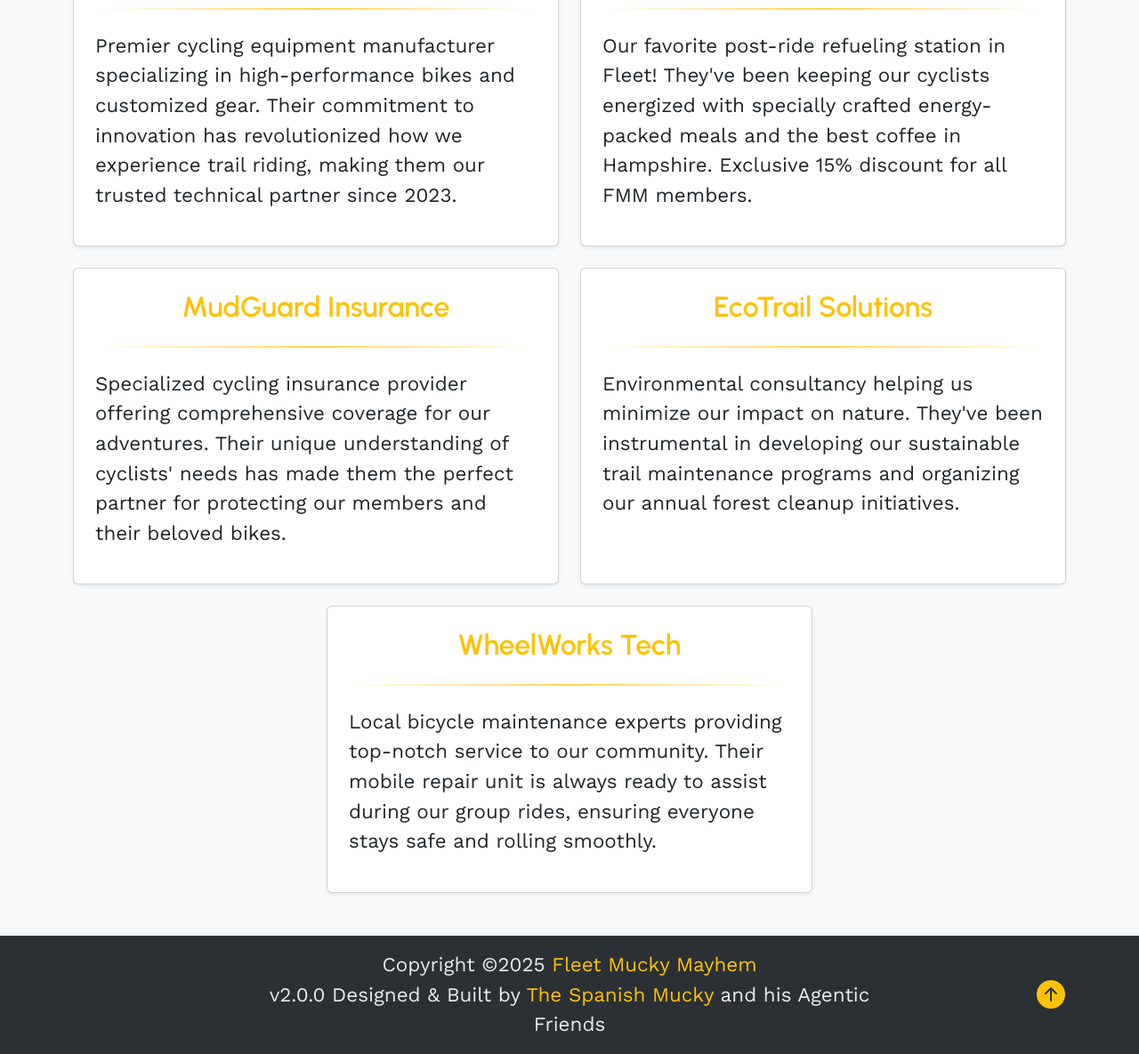
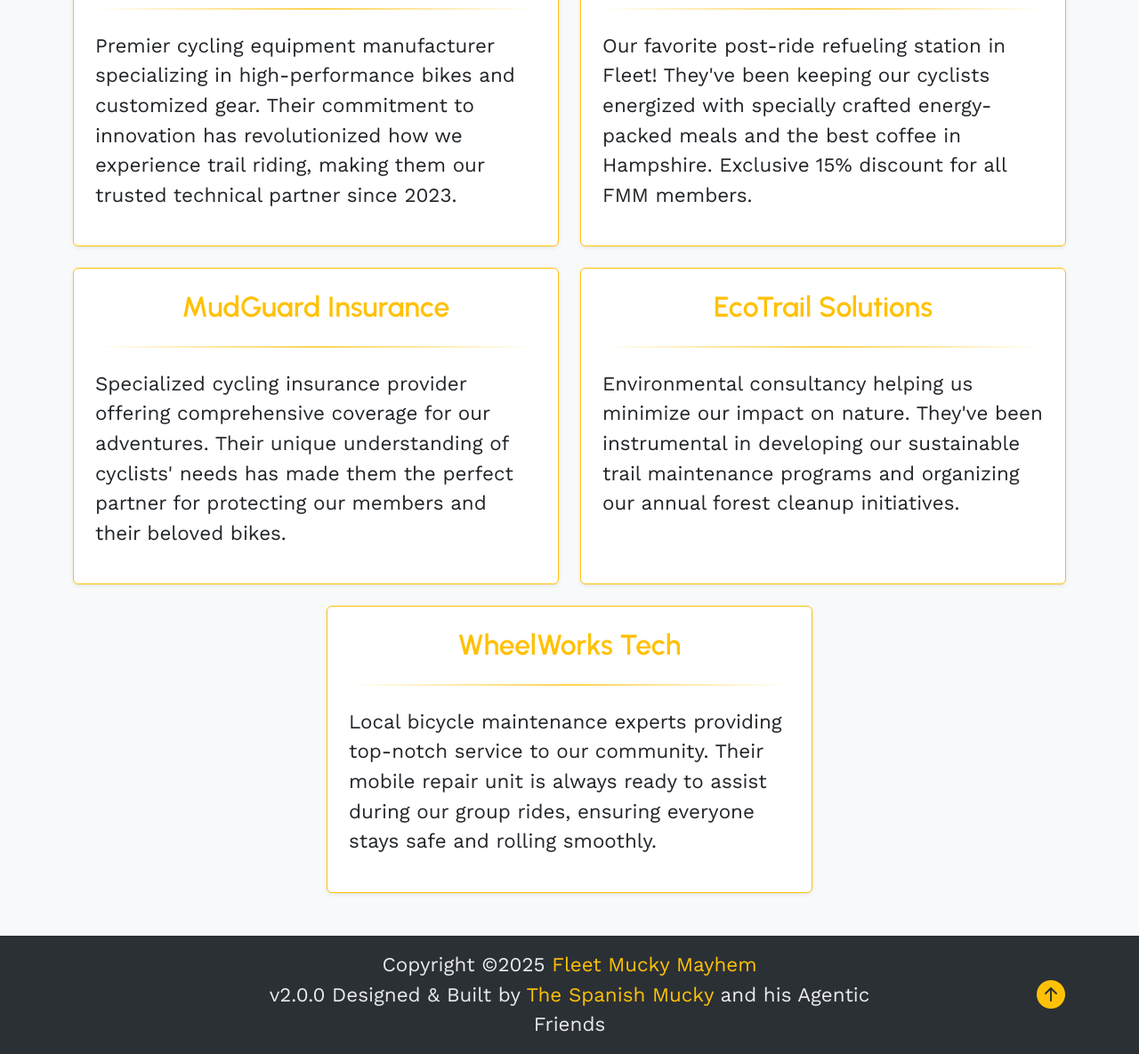
Before and after one commit to Martin-Ferrero-Thompson/ai-fmm, a website built with Vite: page src/pages/sponsors/index.html in a window 1280 px wide. Shown: the part 472-1657 px from the top of the page at 89% size. Built offline with nearby package versions, Linux system fonts and the light colour scheme.

Commit message:
Updated Card Styling

```diff
--- a/src/pages/sponsors/index.html
+++ b/src/pages/sponsors/index.html
@@ -61,7 +61,7 @@
         </div>
         <div class="row g-4">
           <div class="col-md-6">
-            <div class="card sponsor-card shadow-sm h-100">
+            <div class="card sponsor-card shadow-sm border-warning h-100">
               <div class="card-body p-4">
                 <h2 class="sponsor-title">GearShift Dynamics</h2>
                 <div class="sponsor-divider"></div>
@@ -70,7 +70,7 @@
             </div>
           </div>
           <div class="col-md-6">
-            <div class="card sponsor-card shadow-sm h-100">
+            <div class="card sponsor-card shadow-sm border-warning h-100">
               <div class="card-body p-4">
                 <h2 class="sponsor-title">Trail & Track Cafe</h2>
                 <div class="sponsor-divider"></div>
@@ -79,7 +79,7 @@
             </div>
           </div>
           <div class="col-md-6">
-            <div class="card sponsor-card shadow-sm h-100">
+            <div class="card sponsor-card shadow-sm border-warning h-100">
               <div class="card-body p-4">
                 <h2 class="sponsor-title">MudGuard Insurance</h2>
                 <div class="sponsor-divider"></div>
@@ -88,7 +88,7 @@
             </div>
           </div>
           <div class="col-md-6">
-            <div class="card sponsor-card shadow-sm h-100">
+            <div class="card sponsor-card shadow-sm border-warning h-100">
               <div class="card-body p-4">
                 <h2 class="sponsor-title">EcoTrail Solutions</h2>
                 <div class="sponsor-divider"></div>
@@ -97,7 +97,7 @@
             </div>
           </div>
           <div class="col-md-6 mx-auto">
-            <div class="card sponsor-card shadow-sm h-100">
+            <div class="card sponsor-card shadow-sm border-warning h-100">
               <div class="card-body p-4">
                 <h2 class="sponsor-title">WheelWorks Tech</h2>
                 <div class="sponsor-divider"></div>
```
